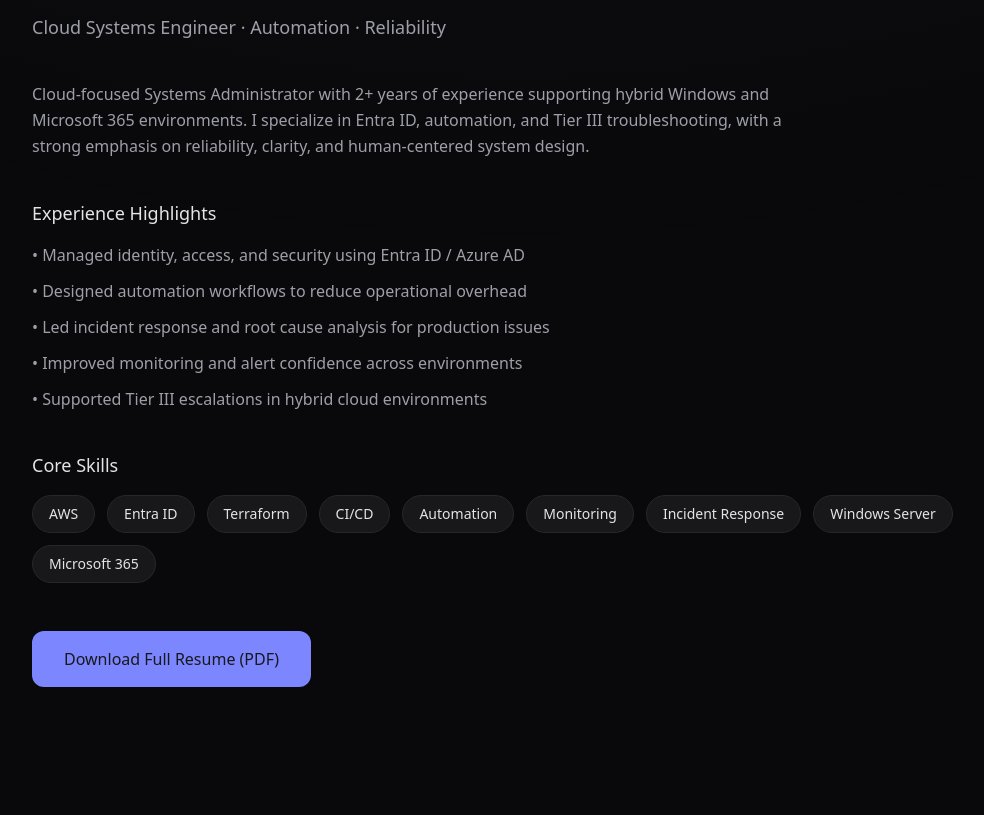
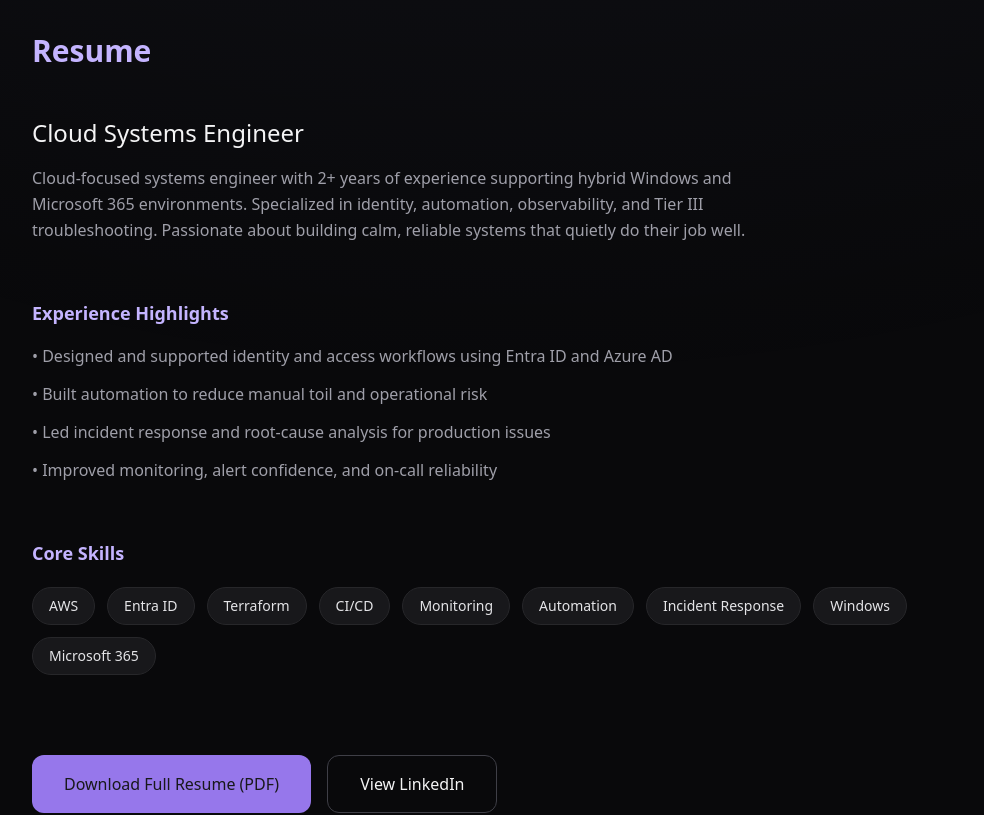
Before and after one commit to alexis-brianna/my-portfolio, a React (Vite) app: page / in a window 1280 px wide. Shown: the part 2325-3140 px from the top of the page, without its empty margins (120-1104 px from the left). Built offline with nearby package versions, Linux system fonts and the light colour scheme.

Commit message:
Large overhaul continuation

```diff
--- a/src/App.tsx
+++ b/src/App.tsx
@@ -277,91 +277,133 @@
 
 /* ---------------- RESUME ---------------- */
 
+/* ---------------- RESUME ---------------- */
+
 function Resume() {
   return (
-    <section id="resume" className="max-w-5xl mx-auto px-6 py-12">
-      <motion.div
+    <section
+      id="resume"
+      className="max-w-5xl mx-auto px-6 py-28 relative z-10"
+    >
+      {/* Section Title */}
+      <motion.h2
         variants={fadeUp}
         initial="hidden"
         whileInView="visible"
         viewport={{ once: true }}
-        className="space-y-10"
+        className="text-3xl font-semibold mb-12 text-violet-300"
       >
-        {/* Header */}
-        <div>
-          <h2 className="text-3xl font-semibold text-indigo-300 mb-2">
-            Professional Profile
-          </h2>
-          <p className="text-zinc-400 text-lg">
-            Cloud Systems Engineer · Automation · Reliability
+        Resume
+      </motion.h2>
+
+      <motion.div
+        variants={stagger}
+        initial="hidden"
+        whileInView="visible"
+        viewport={{ once: true }}
+        className="space-y-14"
+      >
+        {/* Profile Header */}
+        <motion.div variants={fadeUp}>
+          <h3 className="text-2xl font-medium text-zinc-100">
+            Cloud Systems Engineer
+          </h3>
+          <p className="mt-4 text-zinc-400 leading-relaxed max-w-3xl">
+            Cloud-focused systems engineer with 2+ years of experience
+            supporting hybrid Windows and Microsoft 365 environments.
+            Specialized in identity, automation, observability, and
+            Tier III troubleshooting. Passionate about building calm,
+            reliable systems that quietly do their job well.
           </p>
-        </div>
+        </motion.div>
 
-        {/* Summary */}
-        <p className="text-zinc-400 leading-relaxed max-w-3xl">
-          Cloud-focused Systems Administrator with 2+ years of experience
-          supporting hybrid Windows and Microsoft 365 environments. I specialize
-          in Entra ID, automation, and Tier III troubleshooting, with a strong
-          emphasis on reliability, clarity, and human-centered system design.
-        </p>
+        {/* Experience Highlights */}
+        <motion.div variants={fadeUp}>
+          <h4 className="text-lg font-semibold text-violet-300 mb-4">
+            Experience Highlights
+          </h4>
+          <ul className="space-y-3 text-zinc-400 leading-relaxed">
+            <li>
+              • Designed and supported identity and access workflows using
+              Entra ID and Azure AD
+            </li>
+            <li>
+              • Built automation to reduce manual toil and operational risk
+            </li>
+            <li>
+              • Led incident response and root-cause analysis for
+              production issues
+            </li>
+            <li>
+              • Improved monitoring, alert confidence, and on-call reliability
+            </li>
+          </ul>
+        </motion.div>
 
-        {/* Highlights */}
-        <div>
-          <h3 className="text-lg font-medium text-zinc-200 mb-4">
-            Experience Highlights
-          </h3>
-          <ul className="space-y-3 text-zinc-400">
-            <li>• Managed identity, access, and security using Entra ID / Azure AD</li>
-            <li>• Designed automation workflows to reduce operational overhead</li>
-            <li>• Led incident response and root cause analysis for production issues</li>
-            <li>• Improved monitoring and alert confidence across environments</li>
-            <li>• Supported Tier III escalations in hybrid cloud environments</li>
-          </ul>
-        </div>
-
-        {/* Skills */}
-        <div>
-          <h3 className="text-lg font-medium text-zinc-200 mb-4">
+        {/* Core Skills */}
+        <motion.div variants={fadeUp}>
+          <h4 className="text-lg font-semibold text-violet-300 mb-5">
             Core Skills
-          </h3>
+          </h4>
           <div className="flex flex-wrap gap-3">
             {[
               "AWS",
               "Entra ID",
               "Terraform",
               "CI/CD",
+              "Monitoring",
               "Automation",
-              "Monitoring",
               "Incident Response",
-              "Windows Server",
+              "Windows",
               "Microsoft 365",
             ].map((skill) => (
               <span
                 key={skill}
-                className="px-4 py-2 rounded-full bg-zinc-900 border border-zinc-800 text-sm text-zinc-200"
+                className="px-4 py-2 rounded-full text-sm
+                           bg-zinc-900 border border-zinc-800
+                           text-zinc-200"
               >
                 {skill}
               </span>
             ))}
           </div>
-        </div>
+        </motion.div>
 
-        {/* Download */}
-        <div className="flex items-center gap-4 pt-2">
+        {/* Actions */}
+        <motion.div
+          variants={fadeUp}
+          className="flex flex-wrap gap-4 pt-6"
+        >
+          {/* Download PDF (reliable) */}
           <a
             href="/Alexis-Chaffin-Resume.pdf"
-            download
-            className="inline-flex px-8 py-4 rounded-xl bg-indigo-400 hover:bg-indigo-300 text-zinc-900 font-medium transition"
+            download="Alexis-Chaffin-Resume.pdf"
+            target="_blank"
+            rel="noopener noreferrer"
+            className="inline-flex items-center gap-2 px-8 py-4 rounded-xl
+                       bg-violet-400/90 hover:bg-violet-300
+                       text-zinc-900 font-medium transition"
           >
             Download Full Resume (PDF)
           </a>
-          <span className="text-sm text-zinc-500">
-          </span>
-        </div>
+
+          {/* LinkedIn */}
+          <a
+            href="https://www.linkedin.com/in/abchaffin"
+            target="_blank"
+            rel="noopener noreferrer"
+            className="inline-flex items-center gap-2 px-8 py-4 rounded-xl
+                       border border-zinc-700 hover:border-violet-300
+                       text-zinc-100 transition"
+          >
+            View LinkedIn
+          </a>
+        </motion.div>
       </motion.div>
     </section>
   );
 }
+
 
 
 /* ---------------- CONTACT ---------------- */
```
